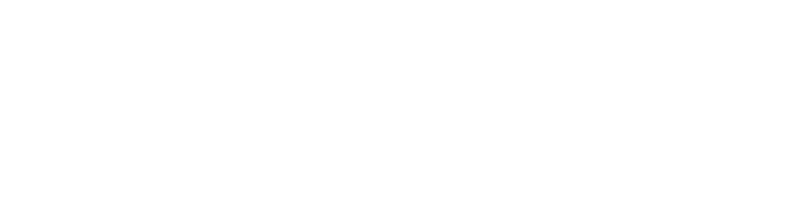
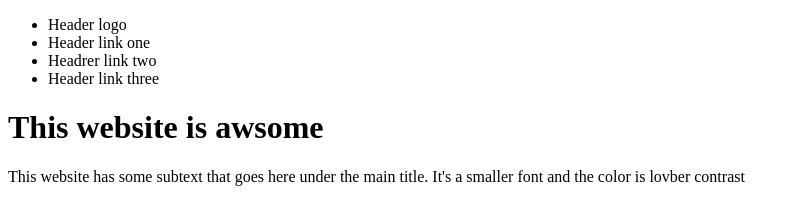
Before and after one commit to TallG1989/first-web-page, a plain HTML site: page index.html in a window 1280 px wide. Shown: the whole page, without its empty margins (0-800 px from the left). Drawn offline with Linux system fonts and the light colour scheme.

Commit message:
updated page

```diff
--- a/index.html
+++ b/index.html
@@ -1,12 +1,23 @@
 <!doctype html>
-<html>
+<html lang="en">
     <head>
         <meta charset="UFT-8">
         <meta name="viewport" content="widht=device-widht, initial-scale=1.0">
-        <title>My first web page</title>
         <link rel="stylesheet" href="./style.css">
+        <title>My first webpage</title>
     </head>
-    <body>
+    <!-- NAVIGATION SECTION -->
+        <ul>
+            <li>Header logo</li>
+            <li>Header link one</li>
+            <li>Headrer link two</li>
+            <li>Header link three</li>
+        </ul>
+
+        <h1> This website is awsome</h1>
+        <p>This website has some subtext that goes here under the main title. It's a smaller font and the color is lovber contrast</p>
+        <a href=""></a>
+
 
     </body>
 </html>
```
